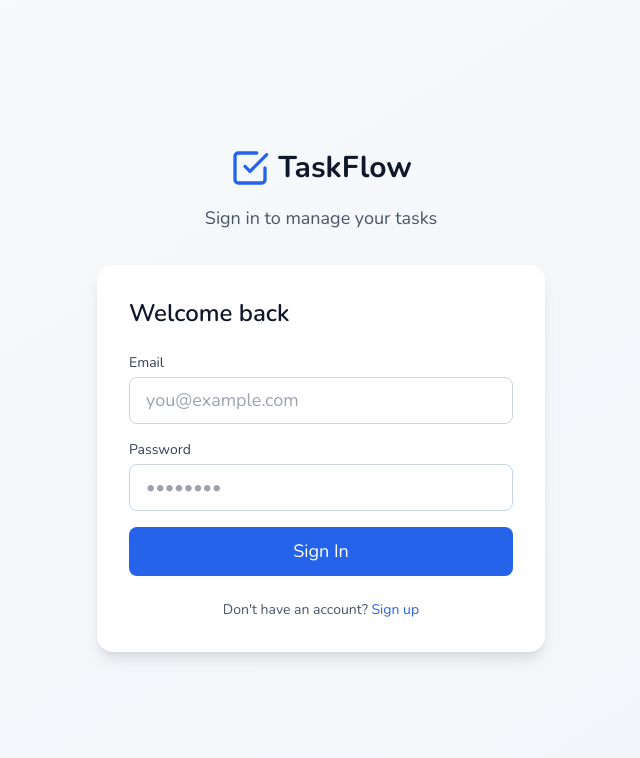
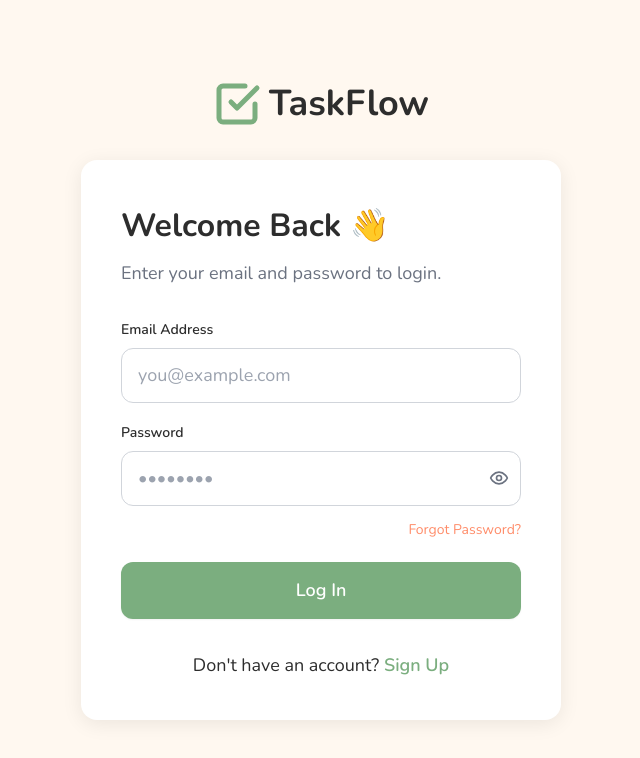
Before and after one commit to manish300375/taskflowproject, a React (Vite) app: page /login in a window 1280 px wide. Shown: the top 758 px of the page, without its empty margins (319-959 px from the left). Built offline with nearby package versions, Linux system fonts and the light colour scheme; no server answers.

Commit message:
Updated Login.tsx

```diff
--- a/src/pages/Login.tsx
+++ b/src/pages/Login.tsx
@@ -1,11 +1,12 @@
 import { useState } from 'react';
 import { useNavigate, Link } from 'react-router-dom';
 import { useAuth } from '../contexts/AuthContext';
-import { CheckSquare } from 'lucide-react';
+import { CheckSquare, Eye, EyeOff } from 'lucide-react';
 
 export default function Login() {
   const [email, setEmail] = useState('');
   const [password, setPassword] = useState('');
+  const [showPassword, setShowPassword] = useState(false);
   const [error, setError] = useState('');
   const [loading, setLoading] = useState(false);
   const { signIn } = useAuth();
@@ -19,7 +20,7 @@ export default function Login() {
     const { error } = await signIn(email, password);
 
     if (error) {
-      setError(error.message);
+      setError('Incorrect email or password. Please try again.');
       setLoading(false);
     } else {
       navigate('/tasks');
@@ -27,69 +28,87 @@ export default function Login() {
   };
 
   return (
-    <div className="min-h-screen bg-gradient-to-br from-slate-50 to-slate-100 flex items-center justify-center p-4">
-      <div className="w-full max-w-md">
+    <div className="min-h-screen bg-cream flex items-center justify-center p-4">
+      <div className="w-full max-w-[480px]">
         <div className="text-center mb-8">
-          <div className="flex items-center justify-center gap-2 mb-4">
-            <CheckSquare className="w-10 h-10 text-blue-600" />
-            <h1 className="text-3xl font-bold text-slate-900">TaskFlow</h1>
+          <div className="flex items-center justify-center gap-2 mb-6">
+            <CheckSquare className="w-12 h-12 text-sage" strokeWidth={2.5} />
+            <h1 className="text-4xl font-bold text-charcoal">TaskFlow</h1>
           </div>
-          <p className="text-slate-600">Sign in to manage your tasks</p>
         </div>
 
-        <div className="bg-white rounded-2xl shadow-lg p-8">
-          <h2 className="text-2xl font-semibold text-slate-900 mb-6">Welcome back</h2>
+        <div className="bg-white rounded-card shadow-soft p-10">
+          <h2 className="text-[32px] font-bold text-charcoal mb-2">Welcome Back 👋</h2>
+          <p className="text-mutedGray mb-8">Enter your email and password to login.</p>
 
           {error && (
-            <div className="mb-4 p-3 bg-red-50 border border-red-200 rounded-lg text-red-700 text-sm">
+            <div className="mb-6 p-4 bg-red-50 border border-red-200 rounded-lg text-softRed">
               {error}
             </div>
           )}
 
-          <form onSubmit={handleSubmit} className="space-y-4">
+          <form onSubmit={handleSubmit} className="space-y-5">
             <div>
-              <label htmlFor="email" className="block text-sm font-medium text-slate-700 mb-1">
-                Email
+              <label htmlFor="email" className="block text-sm font-semibold text-charcoal mb-2">
+                Email Address
               </label>
               <input
                 type="email"
                 id="email"
                 value={email}
                 onChange={(e) => setEmail(e.target.value)}
-                className="w-full px-4 py-2 border border-slate-300 rounded-lg focus:ring-2 focus:ring-blue-500 focus:border-transparent outline-none transition"
+                className="w-full px-4 py-3 border border-gray-300 rounded-button focus:ring-2 focus:ring-sage focus:border-transparent outline-none transition text-charcoal"
                 placeholder="you@example.com"
                 required
               />
             </div>
 
             <div>
-              <label htmlFor="password" className="block text-sm font-medium text-slate-700 mb-1">
+              <label htmlFor="password" className="block text-sm font-semibold text-charcoal mb-2">
                 Password
               </label>
+              <div className="relative">
                 <input
-                type="password"
+                  type={showPassword ? 'text' : 'password'}
                   id="password"
                   value={password}
                   onChange={(e) => setPassword(e.target.value)}
-                className="w-full px-4 py-2 border border-slate-300 rounded-lg focus:ring-2 focus:ring-blue-500 focus:border-transparent outline-none transition"
+                  className="w-full px-4 py-3 pr-12 border border-gray-300 rounded-button focus:ring-2 focus:ring-sage focus:border-transparent outline-none transition text-charcoal"
                   placeholder="••••••••"
                   required
                 />
+                <button
+                  type="button"
+                  onClick={() => setShowPassword(!showPassword)}
+                  className="absolute right-3 top-1/2 -translate-y-1/2 text-mutedGray hover:text-charcoal transition"
+                  aria-label={showPassword ? 'Hide password' : 'Show password'}
+                >
+                  {showPassword ? <EyeOff className="w-5 h-5" /> : <Eye className="w-5 h-5" />}
+                </button>
+              </div>
+              <div className="mt-2 text-right">
+                <button
+                  type="button"
+                  className="text-sm text-coral hover:text-coral/80 transition"
+                >
+                  Forgot Password?
+                </button>
+              </div>
             </div>
 
             <button
               type="submit"
               disabled={loading}
-              className="w-full bg-blue-600 text-white py-2.5 rounded-lg font-medium hover:bg-blue-700 transition disabled:opacity-50 disabled:cursor-not-allowed"
+              className="w-full bg-sage text-white py-3.5 rounded-button font-semibold hover:bg-sage/90 transition-all disabled:opacity-50 disabled:cursor-not-allowed shadow-sm hover:shadow-md mt-6"
             >
-              {loading ? 'Signing in...' : 'Sign In'}
+              {loading ? 'Logging in...' : 'Log In'}
             </button>
           </form>
 
-          <div className="mt-6 text-center text-sm text-slate-600">
+          <div className="mt-8 text-center text-charcoal">
             Don't have an account?{' '}
-            <Link to="/signup" className="text-blue-600 hover:text-blue-700 font-medium">
-              Sign up
+            <Link to="/signup" className="text-sage hover:text-sage/80 font-semibold transition">
+              Sign Up
             </Link>
           </div>
         </div>
```
Lines whose indentation alone changed are shown as unchanged.
